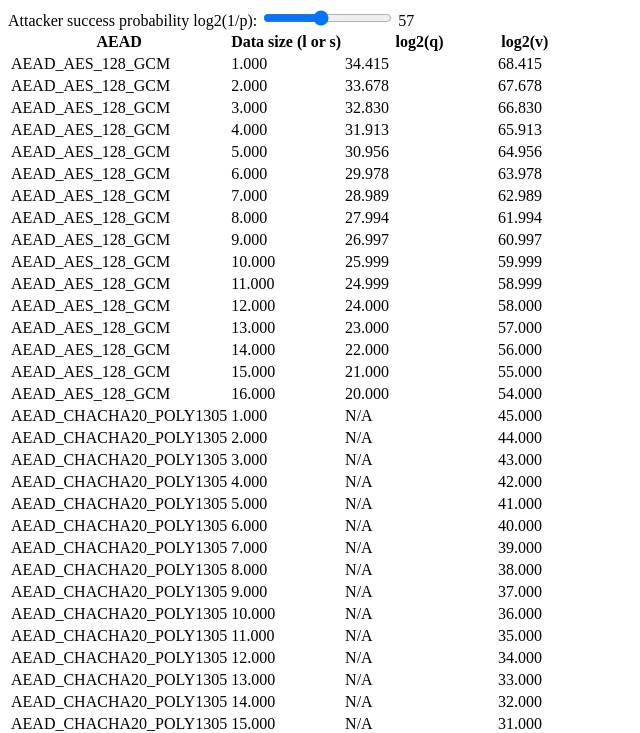
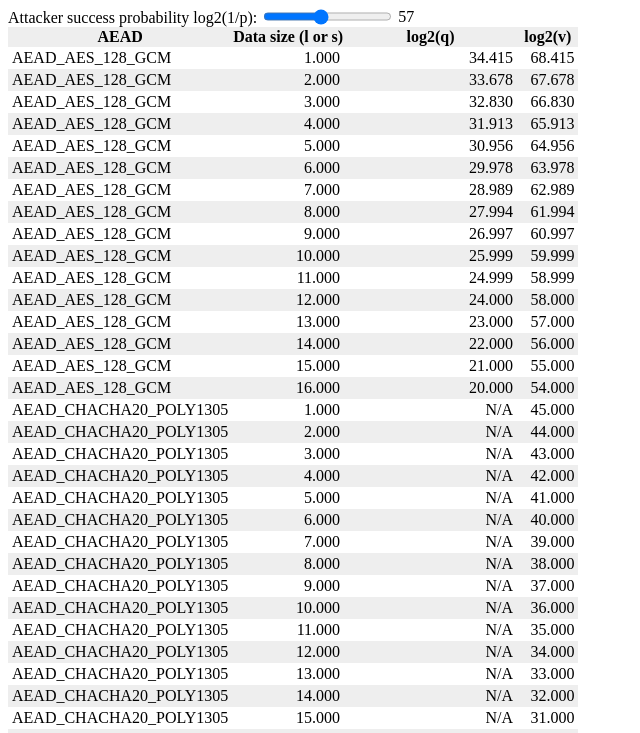
Before and after one commit to chris-wood/interactive-aead-limits, a plain HTML site: page index.html in a window 1280 px wide. Shown: the top 733 px of the page, without its empty margins (0-640 px from the left). Drawn offline with Linux system fonts and the light colour scheme.

Commit message:
Make prettier

```diff
--- a/index.html
+++ b/index.html
@@ -9,6 +9,14 @@
 		-webkit-user-select: none;
 		-ms-user-select: none;
 	}
+	table { border-collapse: collapse; }
+	tr:nth-child(2n+1) { background-color: #eee; }
+	tr > td:nth-child(2), tr > td:nth-child(3), tr > td:nth-child(4) {
+		text-align: right;
+	}
+	td { padding: 2px 4px; vertical-align: top; }
+	input { height: 1em; }
+	output { display: inline-block; min-width: 32px; vertical-align: top; }
 	</style>
 </head>
 
@@ -84,7 +92,7 @@
 		input.type = "range";
 		input.id = label.for;
 		input.name = label.for;
-		input.min = "1";
+		input.min = Math.floor(logq - 10).toString();
 		input.step = "0.5";
 		input.max = logq;
 		input.value = startq;
```
